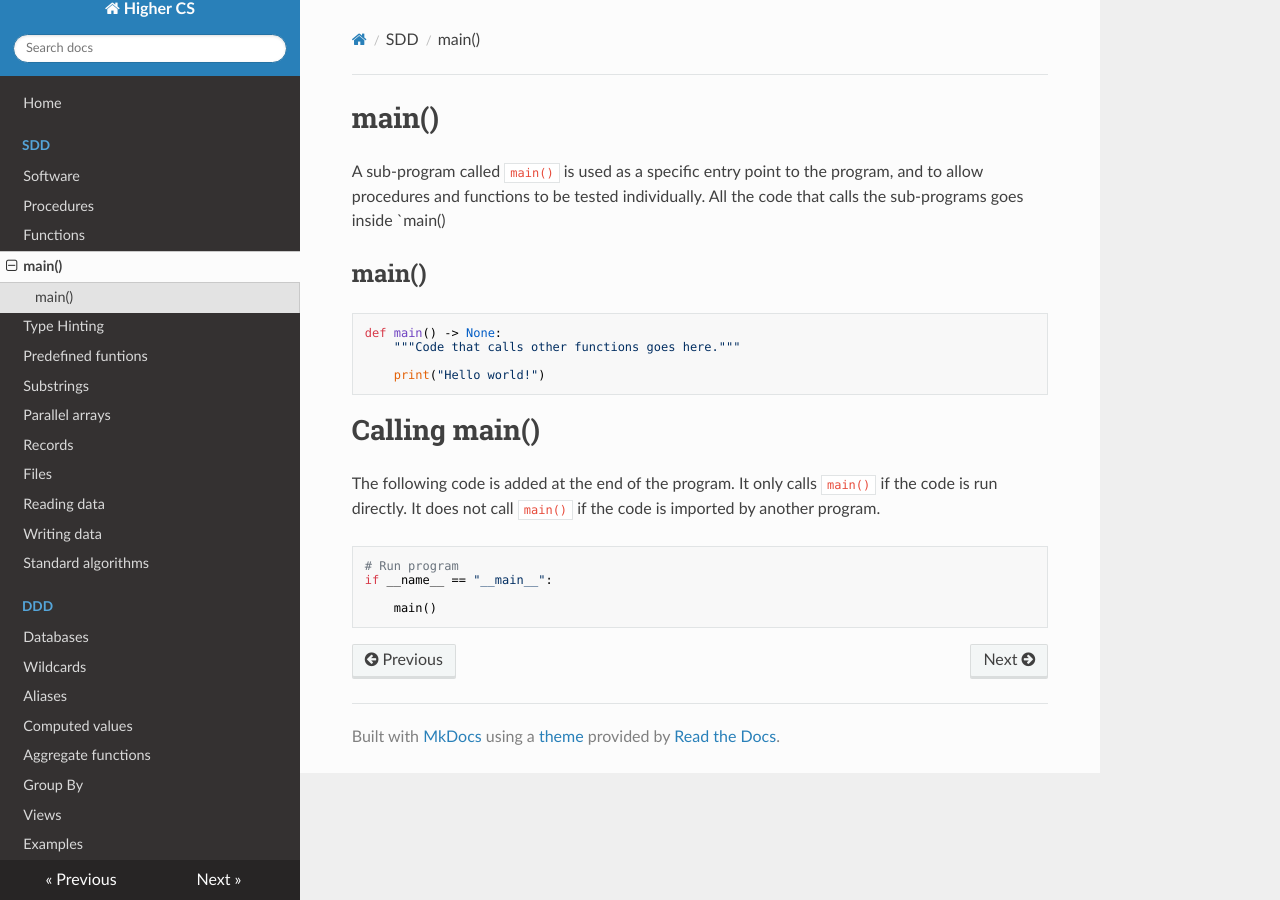
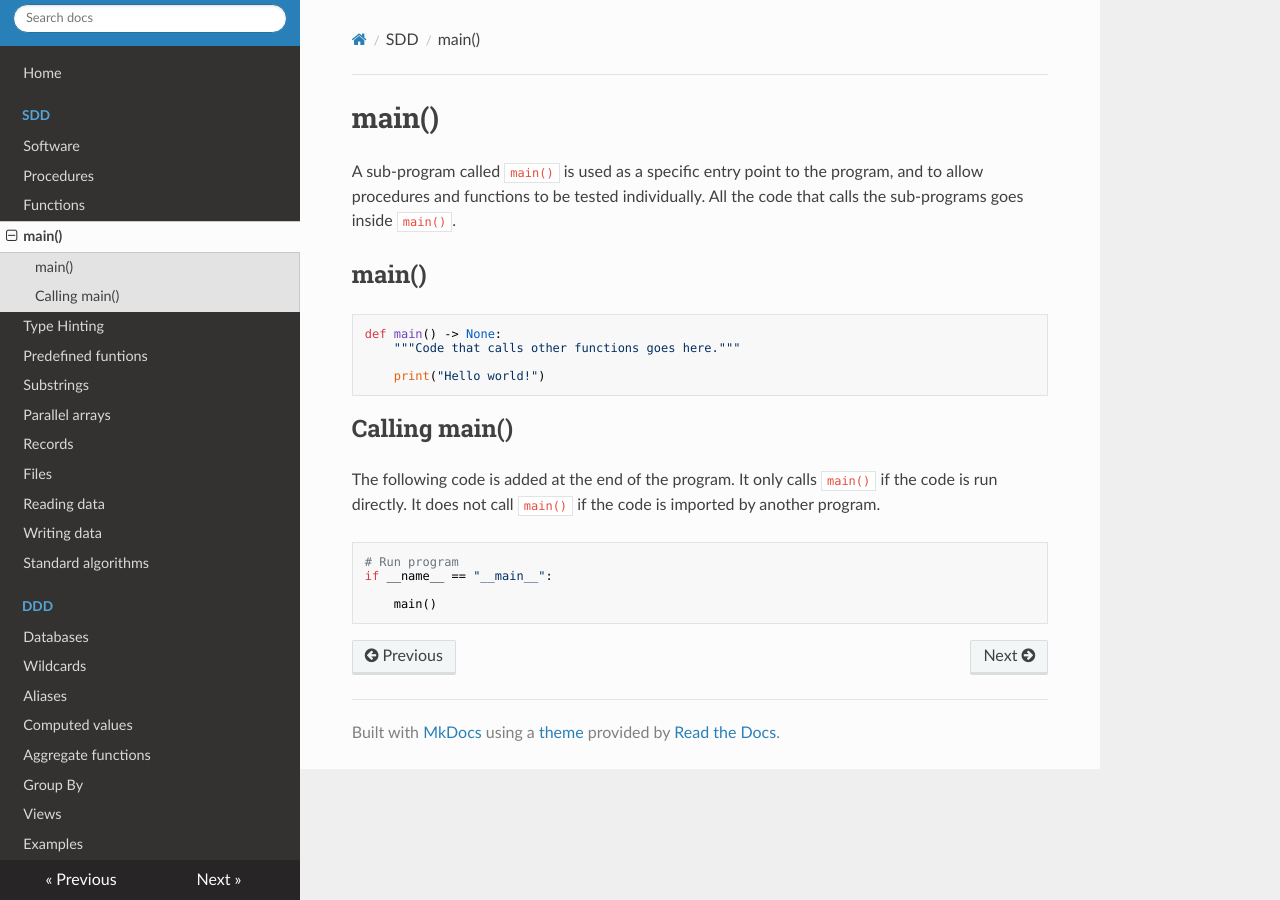
Before and after one commit to MrFriendCS/H-CS, an MkDocs documentation site: the page built from docs/sdd/H-CS-SDD-Main.md, in a window 1280 px wide. Built offline with MkDocs 1.6.1, drawn with Linux system fonts in a browser that asks for light colours; nearby versions of some CDN libraries.

Commit message:
Update H-CS-SDD-Main.md

````diff
--- a/docs/sdd/H-CS-SDD-Main.md
+++ b/docs/sdd/H-CS-SDD-Main.md
@@ -1,7 +1,7 @@
 # main()
 
 A sub-program called `main()` is used as a specific entry point to the program, and to allow procedures and functions to be tested individually.
-All the code that calls the sub-programs goes inside `main()
+All the code that calls the sub-programs goes inside `main()`.
 
 
 ## main()
@@ -14,7 +14,7 @@ def main() -> None:
 ```
 
 
-# Calling main()
+## Calling main()
 
 The following code is added at the end of the program.
 It only calls `main()` if the code is run directly.
````
